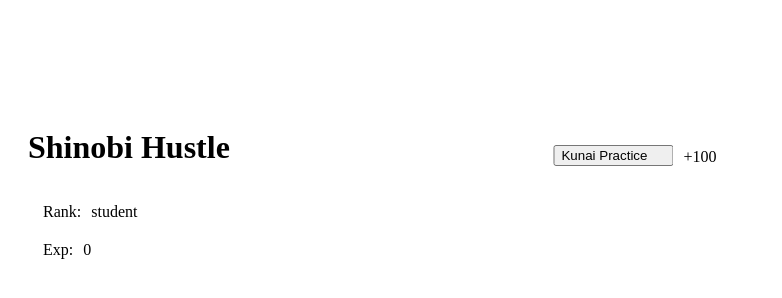
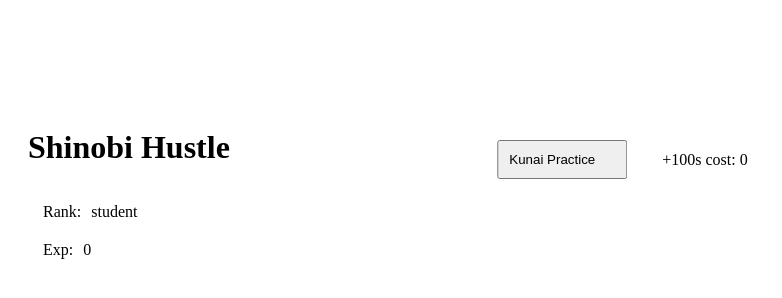
Before and after one commit to FinalJudgement/Shinobi-Hustle, a plain HTML site: page index.html in a window 1280 px wide. Shown: the whole page, without its empty margins (0-782 px from the left). Drawn offline with Linux system fonts and the light colour scheme.

Commit message:
edit JS to fix inadquate p tag generation

```diff
--- a/index.js
+++ b/index.js
@@ -2,6 +2,7 @@ const exp = document.querySelector("#exp");
 const rank = document.querySelector("#rank");
 const actionPanel = document.querySelector("#actions");
 const counterDiv = document.querySelector("#counter");
+const counterArr = [];
 
 const player = {
   experience: 0,
@@ -15,14 +16,25 @@ const gamePath = {
     reward: 100,
     active: false,
     passive: false,
+    id: 0,
   },
   1000: {
     name: "Taijutsu Lessons",
     cost: 1000,
     reward: 100,
-    multiplier: 0.8,
+    multiplier: 1.1,
     active: false,
     passive: true,
+    id: 1,
+  },
+  10000: {
+    name: "Konoha Academy",
+    cost: 10000,
+    reward: 500,
+    multiplier: 1.2,
+    active: false,
+    passive: true,
+    id: 2,
   },
 };
 
@@ -49,14 +61,20 @@ const compareRewards = (program) => {
 };
 
 const displayCost = (program) => {
-  const newStat = document.createElement("p");
+  let newStat = counterArr[program.id];
+  if (!newStat) {
+    newStat = document.createElement("p");
+    counterArr[program.id] = newStat;
+    counterDiv.appendChild(newStat);
+  }
+
   if (program.passive) {
     newStat.innerText = `+${Math.round(
       program.reward * program.multiplier
     )}s cost: ${program.cost}`;
+  } else {
+    newStat.innerText = `+${Math.round(program.reward)}s cost: ${program.cost}`;
   }
-  counterDiv.innerHTML = `+${program.reward}`;
-  counterDiv.appendChild(newStat);
 };
 
 const generateProgram = (program) => {
@@ -73,14 +91,12 @@ const generateProgram = (program) => {
 };
 
 const unlockProgram = () => {
-  const currentProgram = gamePath[player.experience];
-  if (
-    currentProgram &&
-    !currentProgram.active &&
-    player.experience >= currentProgram.cost
-  ) {
-    generateProgram(currentProgram);
-    currentProgram.active = true;
+  for (const key in gamePath) {
+    const program = gamePath[key];
+    if (!program.active && player.experience >= program.cost) {
+      generateProgram(program);
+      program.active = true;
+    }
   }
 };
 
--- a/styles.css
+++ b/styles.css
@@ -21,8 +21,10 @@ main {
 
 #actions button {
   position: relative;
+  padding: 10px;
+  margin: 5px 0;
   display: flex;
-  min-width: 120px;
+  min-width: 130px;
 }
 
 #counter {
@@ -30,9 +32,10 @@ main {
 }
 
 p {
-  margin: 0;
-  padding: 3px 10px;
+  margin: 0 15px;
+  padding: 13px 10px;
 }
+
 .btn {
   padding: 10px 20px;
   background-color: aliceblue;
```
